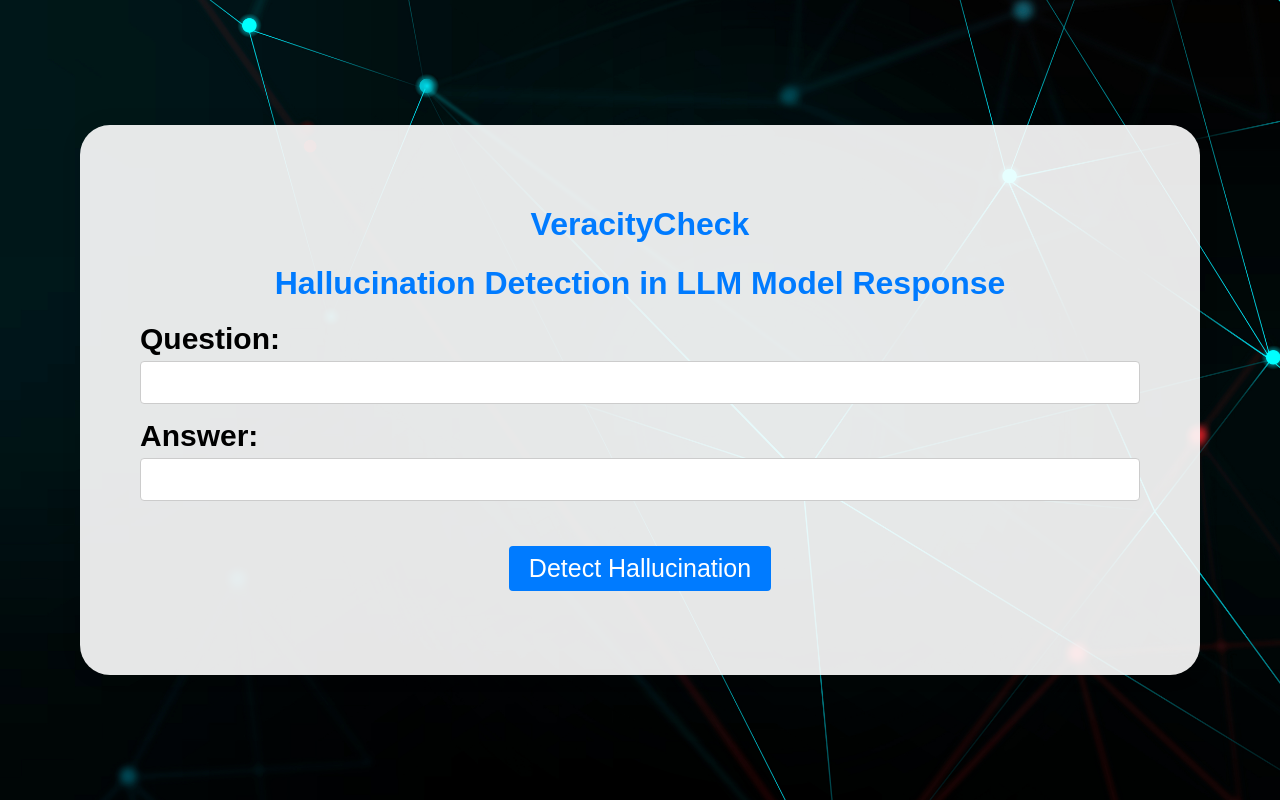
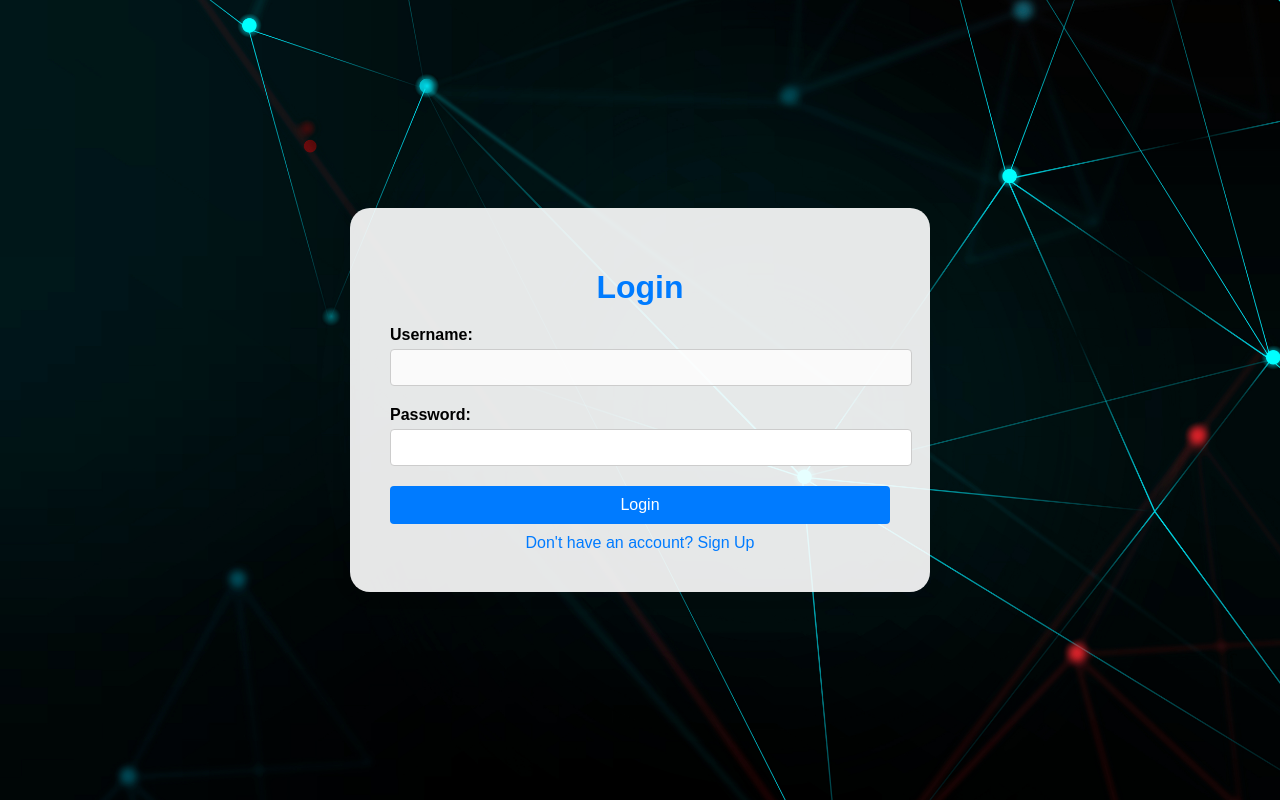
Before and after one commit to musawir696/Final-Year-project, a Flask app: page / in a window 1280 px wide. Run offline with Flask 3, Linux system fonts and the light colour scheme.

Commit message:
Describe the changes made, e.g., Added login and signup templates

```diff
--- a/app.py
+++ b/app.py
@@ -1,7 +1,13 @@
-from flask import Flask, request, jsonify, render_template
-from detection_model import detect_hallucination  # Import the detection function
+from flask import Flask, request, jsonify, render_template, redirect, url_for
+import os
 
 app = Flask(__name__)  # Make sure this is defined before using @app.route
+
+USER_FILE = 'users.txt'
+
+# Ensure the file exists
+if not os.path.exists(USER_FILE):
+    open(USER_FILE, 'w').close()
 
 @app.route('/')
 def main():
@@ -9,6 +15,7 @@ def main():
 
 @app.route('/detect', methods=['POST'])
 def detect():
+    from detection_model import detect_hallucination  # Import inside to avoid potential circular imports
     data = request.get_json()
     question = data['question']
     answer = data['answer']
@@ -20,5 +27,36 @@ def detect():
         'hallucinated_part': hallucinated_part
     })
 
+@app.route('/login', methods=['POST'])
+def login():
+    data = request.get_json()
+    username = data['username']
+    password = data['password']
+
+    with open(USER_FILE, 'r') as f:
+        users = [line.strip().split(':') for line in f.readlines()]
+
+    for user, passw in users:
+        if username == user and password == passw:
+            return jsonify({'success': True})
+    return jsonify({'success': False, 'error': 'Invalid username or password'})
+
+@app.route('/signup', methods=['POST'])
+def signup():
+    data = request.get_json()
+    username = data['username']
+    password = data['password']
+
+    # Check if user already exists
+    with open(USER_FILE, 'r') as f:
+        users = [line.strip().split(':')[0] for line in f.readlines()]
+    if username in users:
+        return jsonify({'success': False, 'error': 'User already exists'})
+
+    # Save new user
+    with open(USER_FILE, 'a') as f:
+        f.write(f'{username}:{password}\n')
+    return jsonify({'success': True})
+
 if __name__ == '__main__':
-    app.run()
+    app.run(debug=True)
--- a/requirements.txt
+++ b/requirements.txt
@@ -6,4 +6,3 @@ pytz==2024.1
 wheel
 python-dotenv==1.0.0
 langchain==0.0.100
-langchain_together
--- a/templates/index.html
+++ b/templates/index.html
@@ -3,8 +3,9 @@
 <head>
     <meta charset="UTF-8">
     <meta name="viewport" content="width=device-width, initial-scale=1.0">
-    <title>Hallucination Detection in LLM Model Response</title>
+    <title>Hallucination Detection</title>
     <style>
+        /* Common styling */
         body {
             font-family: Arial, sans-serif;
             background-color: #000000;
@@ -19,91 +20,217 @@
             background-position: center;
         }
         .container {
-            max-width: 1000px;
+            max-width: 500px;
             width: 90%;
             background-color: rgba(255, 255, 255, 0.9);
-            padding: 60px;
-            border-radius: 30px;
+            padding: 40px;
+            border-radius: 20px;
             box-shadow: 0 0 20px rgba(0, 0, 0, 0.1);
-            height: 430px;
+            text-align: center;
         }
         h1 {
-            text-align: center;
             color: #007bff;
             margin-bottom: 20px;
         }
-        form {
-            display: flex;
-            flex-direction: column;
-            gap: 15px;
-        }
         .form-group {
-            display: flex;
-            flex-direction: column;
-
+            margin-bottom: 20px;
+            text-align: left;
         }
         label {
+            display: block;
             margin-bottom: 5px;
             font-weight: bold;
-            font-size: 30px;
+            font-size: 16px;
         }
-        input[type="text"] {
+        input[type="text"], input[type="password"] {
             width: 100%;
             padding: 10px;
-            box-sizing: border-box;
             border: 1px solid #ccc;
             border-radius: 4px;
-            font-size: 18px;
         }
         button {
-            align-self: center;
-            margin-top: 30px;
-            padding: 8px 20px;
+            display: block;
+            width: 100%;
+            padding: 10px;
             background-color: #007bff;
             color: white;
             border: none;
             cursor: pointer;
             border-radius: 4px;
-            font-size: 25px;
-            transition: background-color 0.3s ease;
+            font-size: 16px;
+            margin-top: 10px;
         }
         button:hover {
             background-color: #0056b3;
         }
-        #result {
-            margin-top: 30px;
-            font-weight: bold;
+        .switch-link {
+            margin-top: 10px;
+            cursor: pointer;
+            color: #007bff;
+        }
+        .switch-link:hover {
+            text-decoration: underline;
+        }
+        .error {
+            color: red;
+            margin-top: 10px;
+        }
+        .hidden {
+            display: none;
+        }
+
+        /* Main Page - Transparent Background */
+        #mainPage {
+            background-color: transparent;
+            box-shadow: none;
             text-align: center;
-            font-size: 50px;
         }
-        .hallucinated-text {
-            color: purple;
+        #mainPage h1 {
+            color: #ffffff;
         }
-        .hallucinated-part {
-            color: red;
+        input[type="text"] {
+            background-color: rgba(255, 255, 255, 0.8); /* Semi-transparent input field */
+            color: #000;
+        }
+        button {
+            background-color: #007bff;
+            color: white;
+            border: none;
+            cursor: pointer;
+            border-radius: 4px;
+            font-size: 16px;
+            margin-top: 10px;
+        }
+        button:hover {
+            background-color: #0056b3;
         }
     </style>
 </head>
 <body>
-    <div class="container">
-        <h1>VeracityCheck</h1>
+    <!-- Login Page -->
+    <div class="container" id="loginPage">
+        <h1>Login</h1>
+        <form id="loginForm">
+            <div class="form-group">
+                <label for="username">Username:</label>
+                <input type="text" id="username" name="username" required>
+            </div>
+            <div class="form-group">
+                <label for="password">Password:</label>
+                <input type="password" id="password" name="password" required>
+            </div>
+            <button type="submit">Login</button>
+            <div class="error" id="loginError"></div>
+        </form>
+        <div class="switch-link" id="goToSignUp">Don't have an account? Sign Up</div>
+    </div>
+
+    <!-- Sign-Up Page -->
+    <div class="container hidden" id="signUpPage">
+        <h1>Sign Up</h1>
+        <form id="signUpForm">
+            <div class="form-group">
+                <label for="newUsername">Username:</label>
+                <input type="text" id="newUsername" name="newUsername" required>
+            </div>
+            <div class="form-group">
+                <label for="newPassword">Password:</label>
+                <input type="password" id="newPassword" name="newPassword" required>
+            </div>
+            <button type="submit">Sign Up</button>
+            <div class="error" id="signUpError"></div>
+        </form>
+        <div class="switch-link" id="goToLogin">Already have an account? Login</div>
+    </div>
+
+    <!-- Main Page -->
+    <div class="container hidden" id="mainPage" style="background: transparent; box-shadow: none;">
+        <h1>Fake Fact Finder</h1>
         <h1>Hallucination Detection in LLM Model Response</h1>
         <form id="detectionForm">
             <div class="form-group">
-                <label for="question">Question:</label>
+                <label for="question" style="color: white;">Question:</label>
                 <input type="text" id="question" name="question" required>
             </div>
             <div class="form-group">
-                <label for="answer">Answer:</label>
+                <label for="answer" style="color: white;">Answer:</label>
                 <input type="text" id="answer" name="answer" required>
             </div>
             <button type="submit">Detect Hallucination</button>
         </form>
-        <div id="result"></div>
+        <br>
+        <div id="result" class="hallucination-result"></div>
     </div>
 
     <script>
-        document.getElementById('detectionForm').addEventListener('submit', async function(event) {
+        const loginPage = document.getElementById('loginPage');
+        const signUpPage = document.getElementById('signUpPage');
+        const mainPage = document.getElementById('mainPage');
+
+        const loginForm = document.getElementById('loginForm');
+        const signUpForm = document.getElementById('signUpForm');
+        const detectionForm = document.getElementById('detectionForm');
+
+        const loginError = document.getElementById('loginError');
+        const signUpError = document.getElementById('signUpError');
+
+        document.getElementById('goToSignUp').addEventListener('click', () => {
+            loginPage.classList.add('hidden');
+            signUpPage.classList.remove('hidden');
+        });
+
+        document.getElementById('goToLogin').addEventListener('click', () => {
+            signUpPage.classList.add('hidden');
+            loginPage.classList.remove('hidden');
+        });
+
+        // Login functionality
+        loginForm.addEventListener('submit', async (event) => {
+            event.preventDefault();
+
+            const username = document.getElementById('username').value;
+            const password = document.getElementById('password').value;
+
+            const response = await fetch('/login', {
+                method: 'POST',
+                headers: { 'Content-Type': 'application/json' },
+                body: JSON.stringify({ username, password }),
+            });
+
+            const result = await response.json();
+            if (result.success) {
+                loginPage.classList.add('hidden');
+                mainPage.classList.remove('hidden');
+            } else {
+                loginError.textContent = 'Incorrect username or password.';
+            }
+        });
+
+        // Sign-Up functionality
+        signUpForm.addEventListener('submit', async (event) => {
+            event.preventDefault();
+
+            const newUsername = document.getElementById('newUsername').value;
+            const newPassword = document.getElementById('newPassword').value;
+
+            const response = await fetch('/signup', {
+                method: 'POST',
+                headers: { 'Content-Type': 'application/json' },
+                body: JSON.stringify({ username: newUsername, password: newPassword }),
+            });
+
+            const result = await response.json();
+            if (result.success) {
+                alert('Sign-up successful! Please login.');
+                signUpPage.classList.add('hidden');
+                loginPage.classList.remove('hidden');
+            } else {
+                signUpError.textContent = result.message || 'Sign-up failed. Please try again.';
+            }
+        });
+
+        // Hallucination detection functionality
+        detectionForm.addEventListener('submit', async (event) => {
             event.preventDefault();
 
             const question = document.getElementById('question').value;
@@ -111,24 +238,17 @@
 
             const response = await fetch('/detect', {
                 method: 'POST',
-                headers: {
-                    'Content-Type': 'application/json',
-                },
-                body: JSON.stringify({ question: question, answer: answer }),
+                headers: { 'Content-Type': 'application/json' },
+                body: JSON.stringify({ question, answer }),
             });
 
             const result = await response.json();
             const resultDiv = document.getElementById('result');
 
-            if (result.hasOwnProperty('hallucinated')) {
-                if (result.hallucinated) {
-                    resultDiv.innerHTML = `<span class="hallucinated-text">Hallucinated</span><br><span class="hallucinated-part">${result.hallucinated_part}</span>`;
-                } else {
-                    resultDiv.innerHTML = 'Not Hallucinated';
-                    resultDiv.style.color = 'green';
-                }
+            if (result.hallucinated) {
+                resultDiv.innerHTML = `<span style="color: blue;">Hallucinated</span>: <span style="color: red;">${result.hallucinated_part}</span>`;
             } else {
-                resultDiv.innerText = 'Error in response: ' + JSON.stringify(result);
+                resultDiv.innerHTML = `<span style="color: green;">Non-Hallucinated</span>`;
             }
         });
     </script>
--- /dev/null
+++ b/users.txt
@@ -0,0 +1,2 @@
+abdulmusawir3545@gmail.com:123musawir
+samad56@gmail.com:56samad
```
Also changed, not shown: detection_model.py (+37 -71 lines), templates/login.html (added, +20 -0 lines), templates/signup.html (added, +20 -0 lines), templates/accounts.txt (added), 1 other file.
